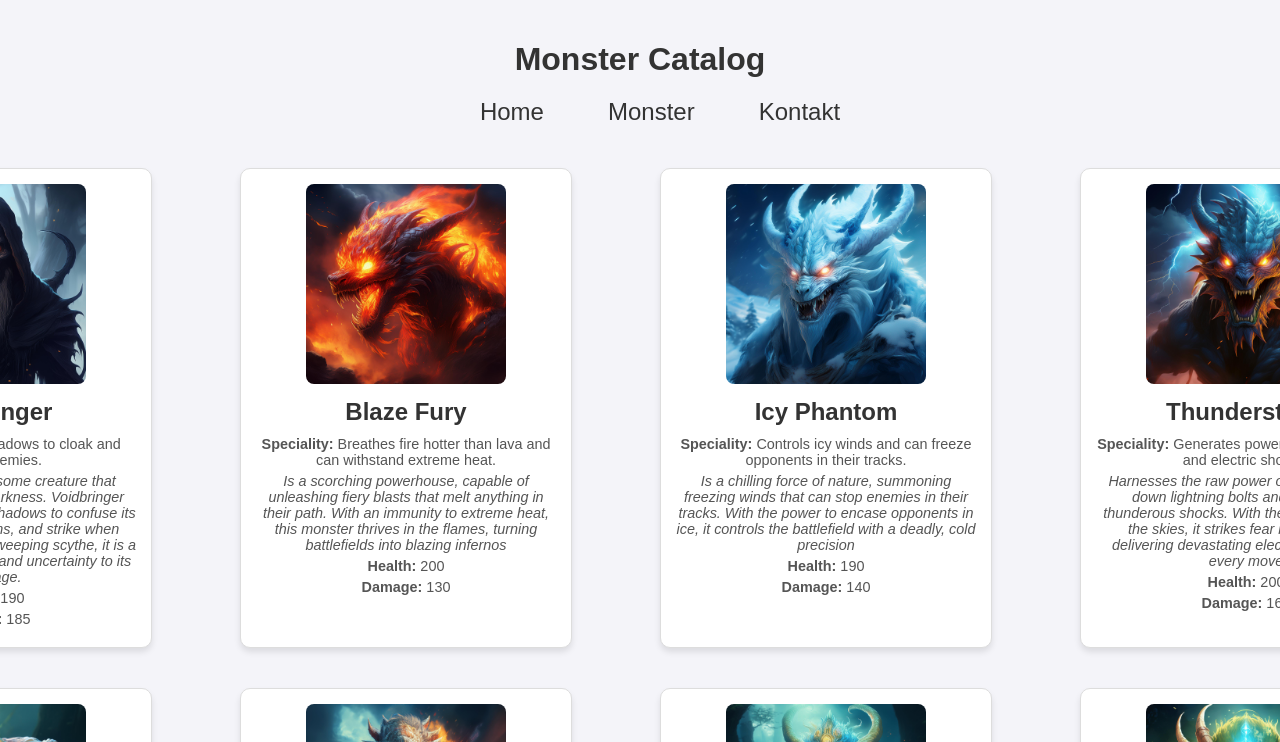
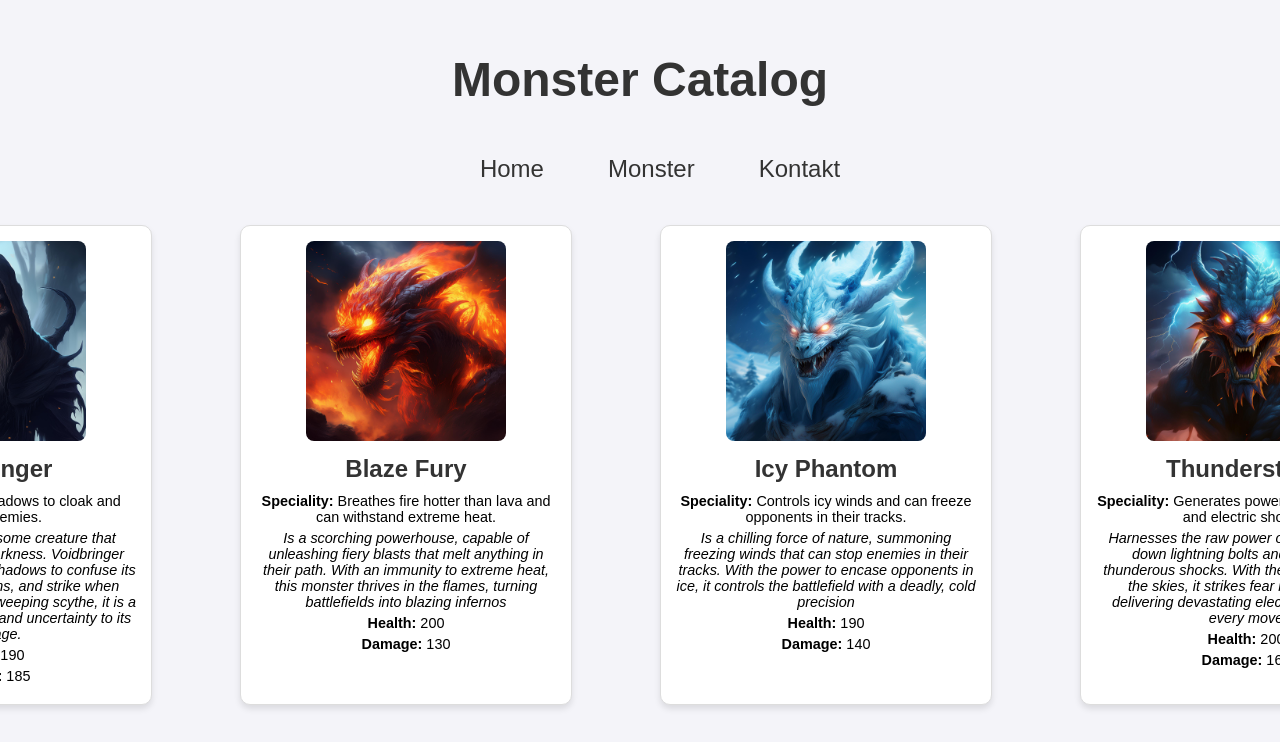
Before and after one commit to Lulea-Skelleftea-FJSX24/MonsterArena-with-TS, a plain HTML site: page monster.html in a window 1280 px wide. Shown: the top 742 px of the page. Drawn offline with Linux system fonts and the light colour scheme.

Commit message:
Små fixade stil

```diff
--- a/monsterstyles.css
+++ b/monsterstyles.css
@@ -6,10 +6,12 @@ body {
   padding: 20px;
 }
 
-h1 {
-  text-align: center;
-  margin-bottom: 20px;
+header {
+  display: flex;
+  justify-content: center;
+  font-size: 1.5rem;
 }
+
 
 nav ul {
   display: flex;
@@ -67,7 +69,7 @@ nav a:hover {
 .monster-card p {
   margin: 5px 0;
   font-size: 0.9em;
-  color: #555;
+  color: black;
 }
 
 .monster-card {
@@ -83,6 +85,6 @@ nav a:hover {
 
 .monster-info {
   font-style: italic;
-  color: #555;
+  color: black;
   margin-top: 10px;
 }
--- a/styles.css
+++ b/styles.css
@@ -113,7 +113,7 @@ nav a:hover {
 .info p {
   font-size: 1rem;
   line-height: 1.6;
-  color: #666;
+  color: black;
 }
 
 footer {
```
Also changed, not shown: index.html (+3 -3 lines).
